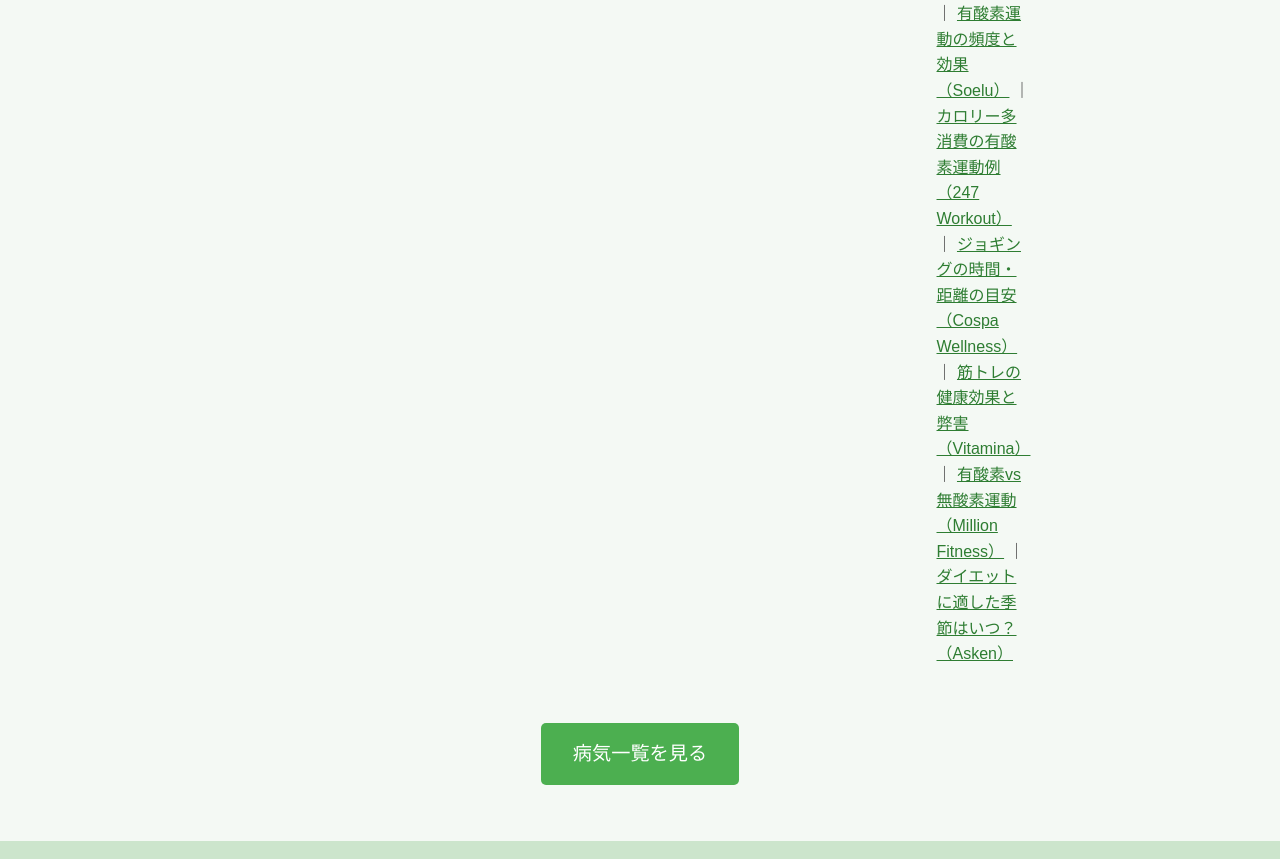
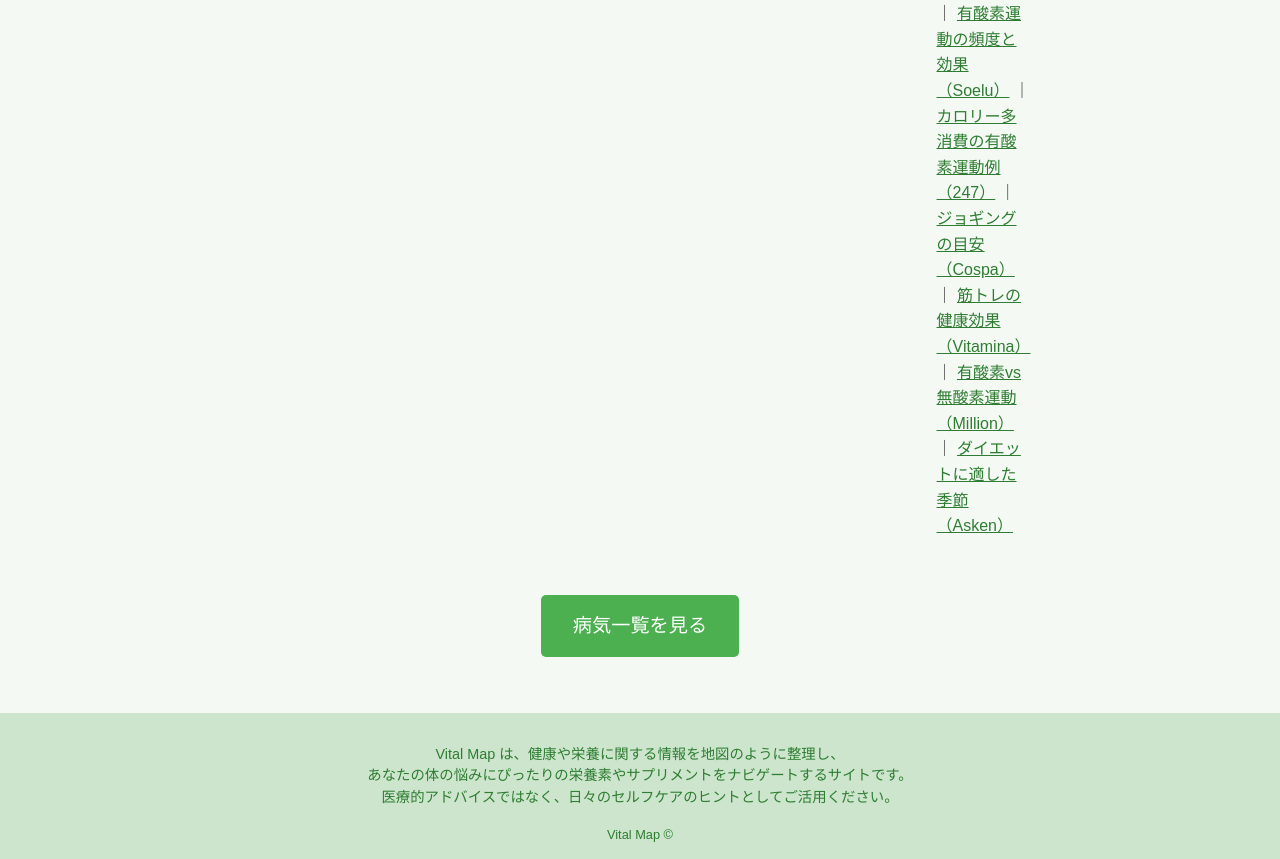
Before and after one commit to msktty/vital-map, a plain HTML site: page index.html in a window 1280 px wide. Shown: the part 476-1335 px from the top of the page. Drawn offline with Linux system fonts and the light colour scheme.

Commit message:
Update index.html

```diff
--- a/index.html
+++ b/index.html
@@ -16,11 +16,11 @@
   <div class="ticker">
   <a href="https://grong.jp/magazine/diet-muscle-training-cardio-exercise/" target="_blank">筋トレと有酸素運動の正しい選び方（grong）</a> ｜
   <a href="https://soelu.com/articles/?p=3226" target="_blank">有酸素運動の頻度と効果（Soelu）</a> ｜
-  <a href="https://247-workout.jp/article/diet/9773/" target="_blank">カロリー多消費の有酸素運動例（247 Workout）</a> ｜
-  <a href="https://www.cospa-wellness.co.jp/cospa/labo/training/8333.html" target="_blank">ジョギングの時間・距離の目安（Cospa Wellness）</a> ｜
-  <a href="https://vitamina.aeon-allianz.co.jp/article/page090.html" target="_blank">筋トレの健康効果と弊害（Vitamina）</a> ｜
-  <a href="https://www.millionfitness.biz/article210215/" target="_blank">有酸素vs無酸素運動（Million Fitness）</a> ｜
-  <a href="https://column.asken.jp/purpose/purpose-16104/" target="_blank">ダイエットに適した季節はいつ？（Asken）</a>
+  <a href="https://247-workout.jp/article/diet/9773/" target="_blank">カロリー多消費の有酸素運動例（247）</a> ｜
+  <a href="https://www.cospa-wellness.co.jp/cospa/labo/training/8333.html" target="_blank">ジョギングの目安（Cospa）</a> ｜
+  <a href="https://vitamina.aeon-allianz.co.jp/article/page090.html" target="_blank">筋トレの健康効果（Vitamina）</a> ｜
+  <a href="https://www.millionfitness.biz/article210215/" target="_blank">有酸素vs無酸素運動（Million）</a> ｜
+  <a href="https://column.asken.jp/purpose/purpose-16104/" target="_blank">ダイエットに適した季節（Asken）</a>
 </div>
   </section>
 
```
